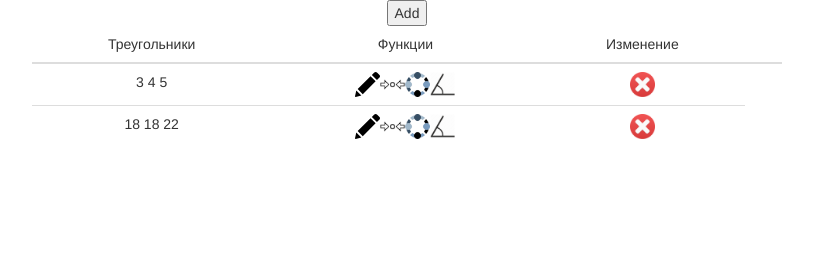
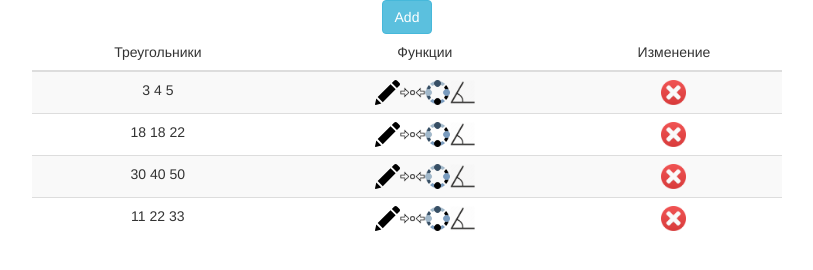
Before and after one commit to sergeevAlex/weblab2JS, a plain HTML site: page index.html in a window 1280 px wide. Shown: the whole page, without its empty margins (233-1046 px from the left). Drawn offline with Linux system fonts and the light colour scheme.

Commit message:
cssCorrect

```diff
--- a/css/style.css
+++ b/css/style.css
@@ -58,12 +58,11 @@ body{
 	background: WhiteSmoke;
 }
 #middleLane {
-
+    border: solid 1px darkblue;
     float: right;
     background-color: azure;
     width: 300px;
     height: 250px;
     color: darkblue;
-    border-color: blue;
-    border-radius: 20px;
+    border-radius: 20px;*/
 }
--- a/index.html
+++ b/index.html
@@ -8,13 +8,12 @@
 </head>
 <body>
 <div id="wrap">
-	<button onClick="getElementById('win').removeAttribute('style');" type="button">Add</button>
-   <div id='posTable'><table class="table">
+	<button class="btn btn-info" onClick="getElementById('win').removeAttribute('style');" type="button">Add</button>
+   <div id='posTable'><table class="table table-striped">
         <thead>
             <td>Треугольники</td>
             <td>Функции</td>
             <td>Изменение</td>
-            <td></td>
         </thead>
         <tbody>
         <tbody id = "triangles">
--- a/lab2.js
+++ b/lab2.js
@@ -159,7 +159,9 @@ function View(a,b,c){
 var data = {
     triangles : [
         new View(3,4,5),
-        new View(18,18,22)
+        new View(18,18,22),
+        new View(30,40,50),
+        new View(11,22,33)
     ],
         refreshTable : function() {
             var tableBody = document.getElementById('triangles');
```
